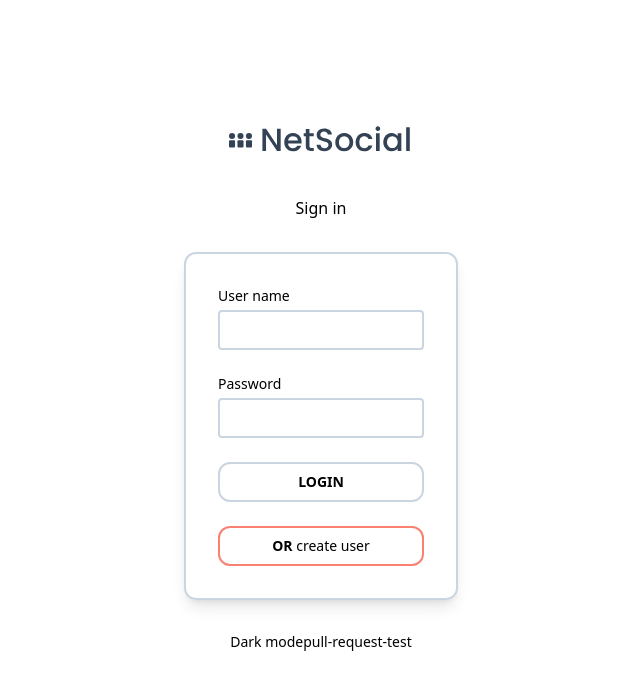
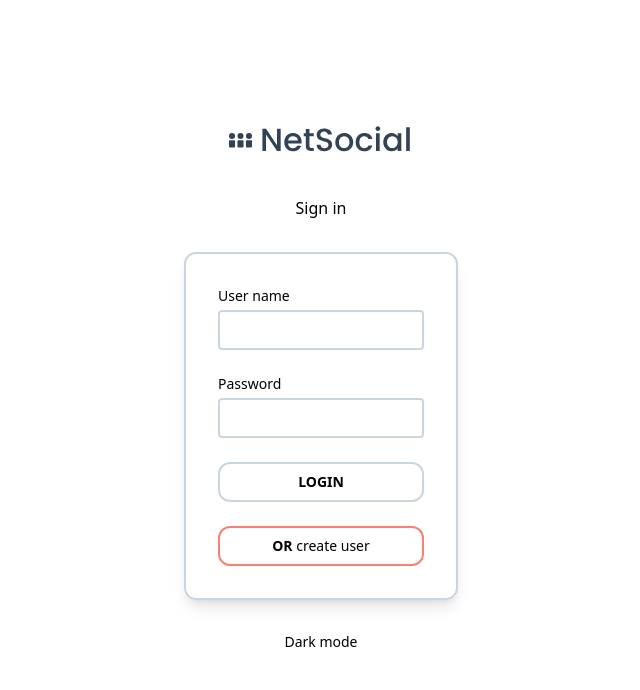
Before and after one commit to Noroff-FEU-Assignments/project-exam-2-PythonMasterAlexander, a React (Vite) app: page / in a window 1280 px wide. Shown: the top 690 px of the page, without its empty margins (319-959 px from the left). Built offline with nearby package versions, Linux system fonts and the light colour scheme.

Commit message:
Created a dummy commit so I can test rules on doing a pull request into the main branch

```diff
--- a/src/pages/LandingPage/index.tsx
+++ b/src/pages/LandingPage/index.tsx
@@ -90,7 +90,6 @@ export default function LandingPage() {
           <div className="m-8 text-center">
             <span>Dark mode</span>
             <span>
-              pull-request-test
               {/*Use conditional statment if light mode/then a moon symbol else if dark mode/then a sun symbol*/}
             </span>
           </div>
```
